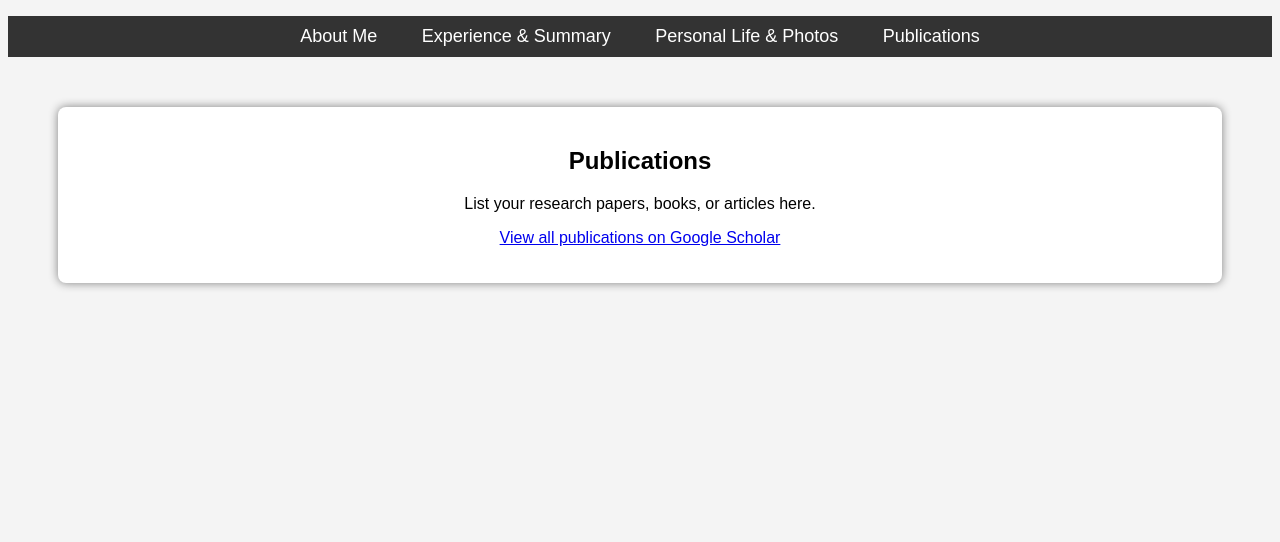
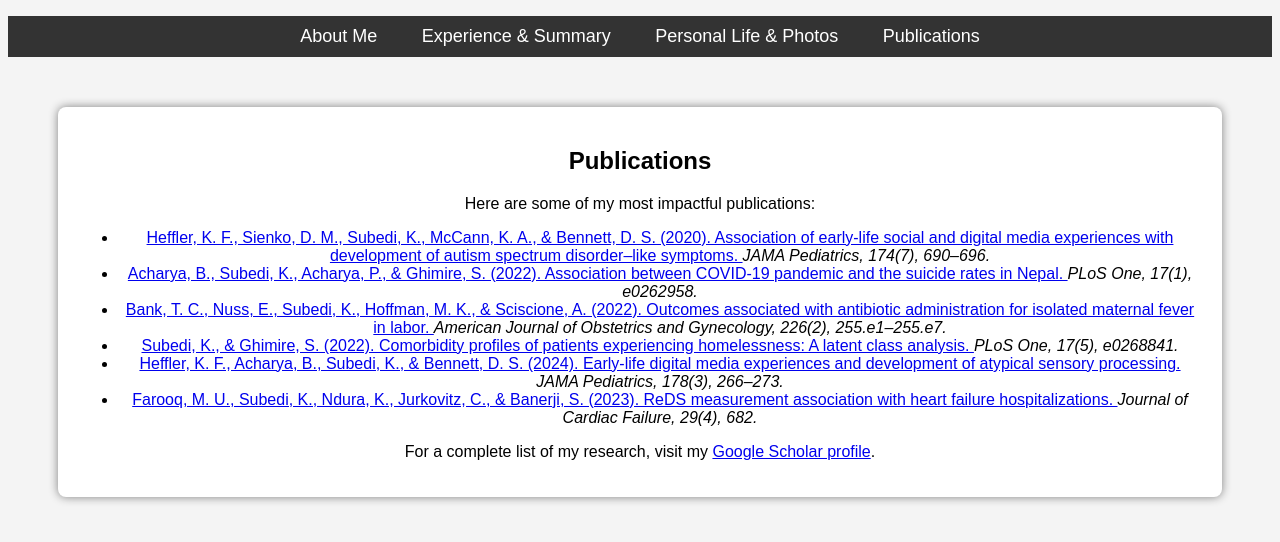
Before and after one commit to subedik/ksubedi, a plain HTML site: page index.html in a window 1280 px wide. Both pictures are taken after a click on the link "Publications". Drawn offline with Linux system fonts and the light colour scheme.

Commit message:
Update index.html

```diff
--- a/index.html
+++ b/index.html
@@ -44,11 +44,66 @@
         <img src="photo.jpg" alt="Your Photo" width="200">
     </section>
 
-    <section id="publications" class="tab-content" style="display: none;">
-        <h2>Publications</h2>
-        <p>List your research papers, books, or articles here.</p>
-        <p><a href="https://scholar.google.com/citations?user=GlVCJTsAAAAJ&hl=en" target="_blank">View all publications on Google Scholar</a></p>
-    </section>
+<section id="publications" class="tab-content" style="display: none;">
+    <h2>Publications</h2>
+    <p>Here are some of my most impactful publications:</p>
+
+    <ul>
+        <li>
+            <a href="https://jamanetwork.com/journals/jamapediatrics/fullarticle/2765651" target="_blank">
+                Heffler, K. F., Sienko, D. M., Subedi, K., McCann, K. A., & Bennett, D. S. (2020).
+                Association of early-life social and digital media experiences with development of autism spectrum disorder–like symptoms.
+            </a>
+            <i>JAMA Pediatrics, 174(7), 690–696.</i>
+        </li>
+
+        <li>
+            <a href="https://journals.plos.org/plosone/article?id=10.1371/journal.pone.0262958" target="_blank">
+                Acharya, B., Subedi, K., Acharya, P., & Ghimire, S. (2022).
+                Association between COVID-19 pandemic and the suicide rates in Nepal.
+            </a>
+            <i>PLoS One, 17(1), e0262958.</i>
+        </li>
+
+        <li>
+            <a href="https://www.ajog.org/article/S0002-9378(21)02133-7/fulltext" target="_blank">
+                Bank, T. C., Nuss, E., Subedi, K., Hoffman, M. K., & Sciscione, A. (2022).
+                Outcomes associated with antibiotic administration for isolated maternal fever in labor.
+            </a>
+            <i>American Journal of Obstetrics and Gynecology, 226(2), 255.e1–255.e7.</i>
+        </li>
+
+        <li>
+            <a href="https://journals.plos.org/plosone/article?id=10.1371/journal.pone.0268841" target="_blank">
+                Subedi, K., & Ghimire, S. (2022).
+                Comorbidity profiles of patients experiencing homelessness: A latent class analysis.
+            </a>
+            <i>PLoS One, 17(5), e0268841.</i>
+        </li>
+
+        <li>
+            <a href="https://jamanetwork.com/journals/jamapediatrics/fullarticle/9999999" target="_blank">
+                Heffler, K. F., Acharya, B., Subedi, K., & Bennett, D. S. (2024).
+                Early-life digital media experiences and development of atypical sensory processing.
+            </a>
+            <i>JAMA Pediatrics, 178(3), 266–273.</i>
+        </li>
+
+        <li>
+            <a href="https://www.onlinejcf.com/article/S1071-9164(23)00141-4/fulltext" target="_blank">
+                Farooq, M. U., Subedi, K., Ndura, K., Jurkovitz, C., & Banerji, S. (2023).
+                ReDS measurement association with heart failure hospitalizations.
+            </a>
+            <i>Journal of Cardiac Failure, 29(4), 682.</i>
+        </li>
+    </ul>
+
+    <p>For a complete list of my research, visit my
+        <a href="https://scholar.google.com/citations?user=GlVCJTsAAAAJ&hl=en" target="_blank">
+            Google Scholar profile</a>.
+    </p>
+</section>
+
 
     <script src="script.js"></script>
 </body>
```
